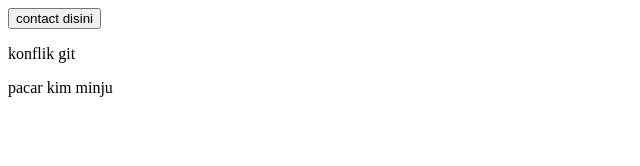
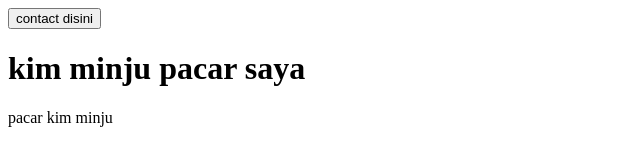
Before and after one commit to donylukmansyah/cobapushgit, a plain HTML site: page contact-us.html in a window 1280 px wide. Shown: the whole page, without its empty margins (0-640 px from the left). Drawn offline with Linux system fonts and the light colour scheme.

Commit message:
menambahkan baris baru h1

```diff
--- a/contact-us.html
+++ b/contact-us.html
@@ -8,7 +8,7 @@
 <body>
     <button>contact disini</button>
 
-    <p>konflik git</p>
+    <h1>kim minju pacar saya</h1>
 
     <!-- ? ini konflik ga -->
      <div class="container">
```
